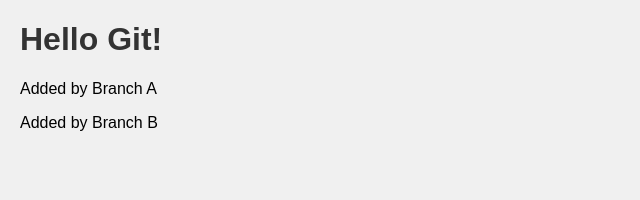
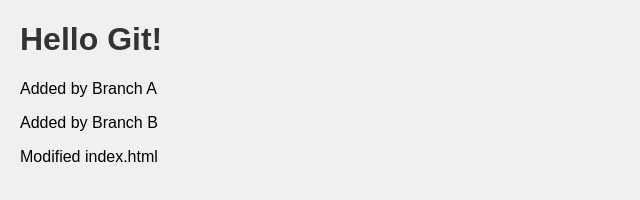
Before and after one commit to pasan3251/my-first-repo, a plain HTML site: page index.html in a window 1280 px wide. Shown: the whole page, without its empty margins (0-640 px from the left). Drawn offline with Linux system fonts and the light colour scheme.

Commit message:
Modified index.html

```diff
--- a/index.html
+++ b/index.html
@@ -8,5 +8,6 @@
         <h1>Hello Git!</h1>
         <p>Added by Branch A</p>
         <p>Added by Branch B</p>
+        <p>Modified index.html</p>
     </body>
 </html>
```
